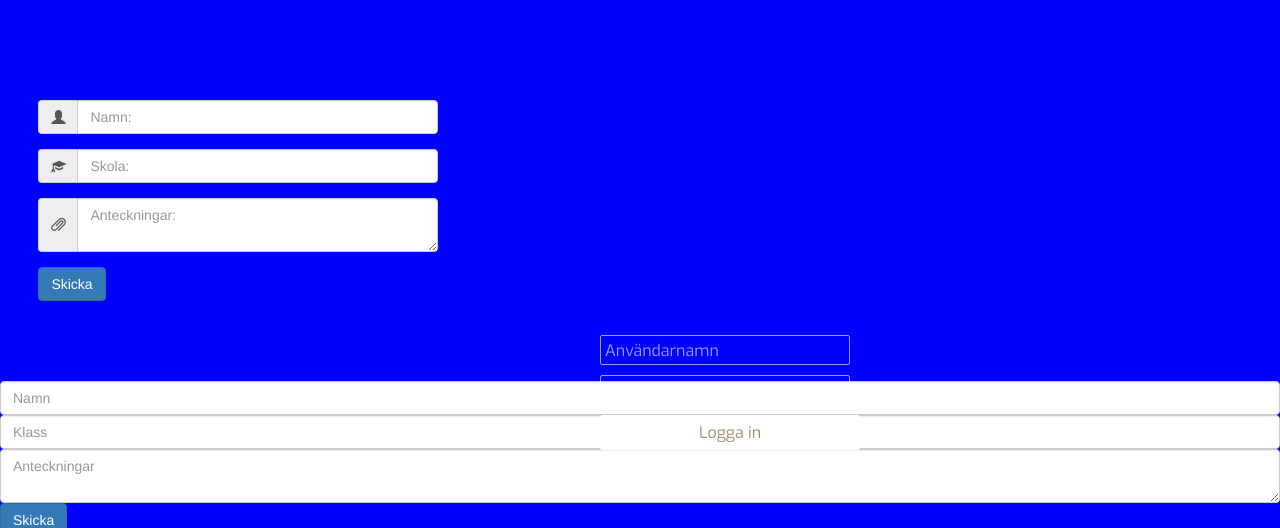
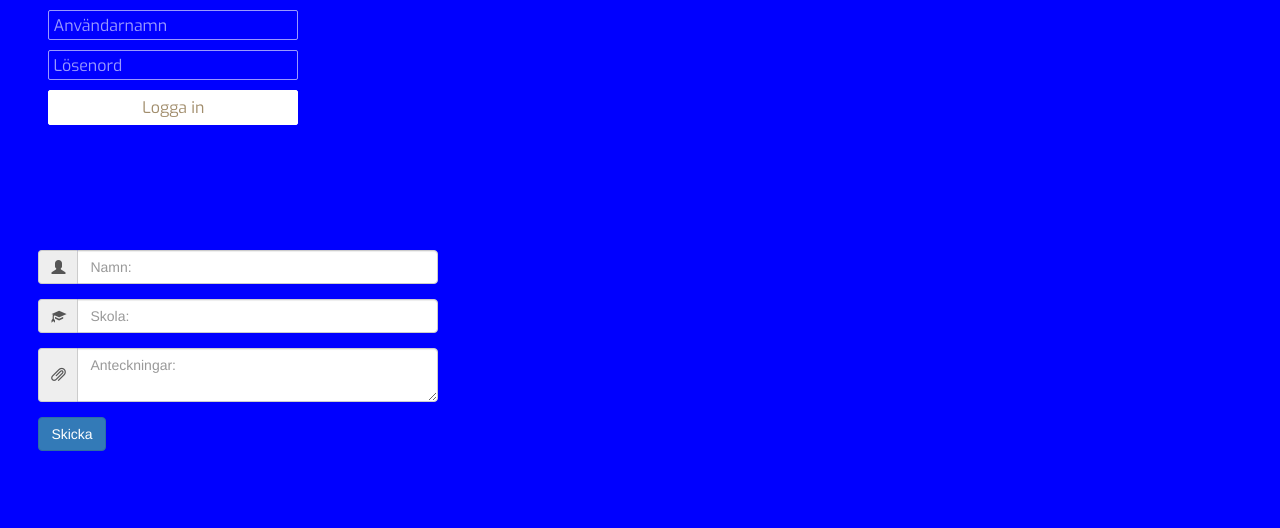
Before and after one commit to dlufr06/hack, a website: page daniel.html in a window 1280 px wide. Shown: the top 528 px of the page. Drawn offline with nearby package versions, Linux system fonts and the light colour scheme; files that its build step writes are made by us from their sources.

Commit message:
Fixade så att det inte ser förfärligt ut på liten skärm

```diff
--- a/daniel.html
+++ b/daniel.html
@@ -19,13 +19,13 @@ and open the template in the editor.
             @import url(http://fonts.googleapis.com/css?family=Exo:100,200,400);
             @import url(http://fonts.googleapis.com/css?family=Source+Sans+Pro:700,400,300);
             .login{
-                position: absolute;
                 top: calc(50% - 75px);
                 left: calc(50% - 50px);
                 height: 150px;
                 width: 350px;
                 padding: 10px;
                 z-index: 2;
+                margin-left: 3%;
             }
 
             .login input[type=text]{
@@ -56,7 +56,7 @@ and open the template in the editor.
             }
 
             .login input[type=button]{
-                width: 260px;
+                width: 250px;
                 height: 35px;
                 background: #fff;
                 border: 1px solid #fff;
```
